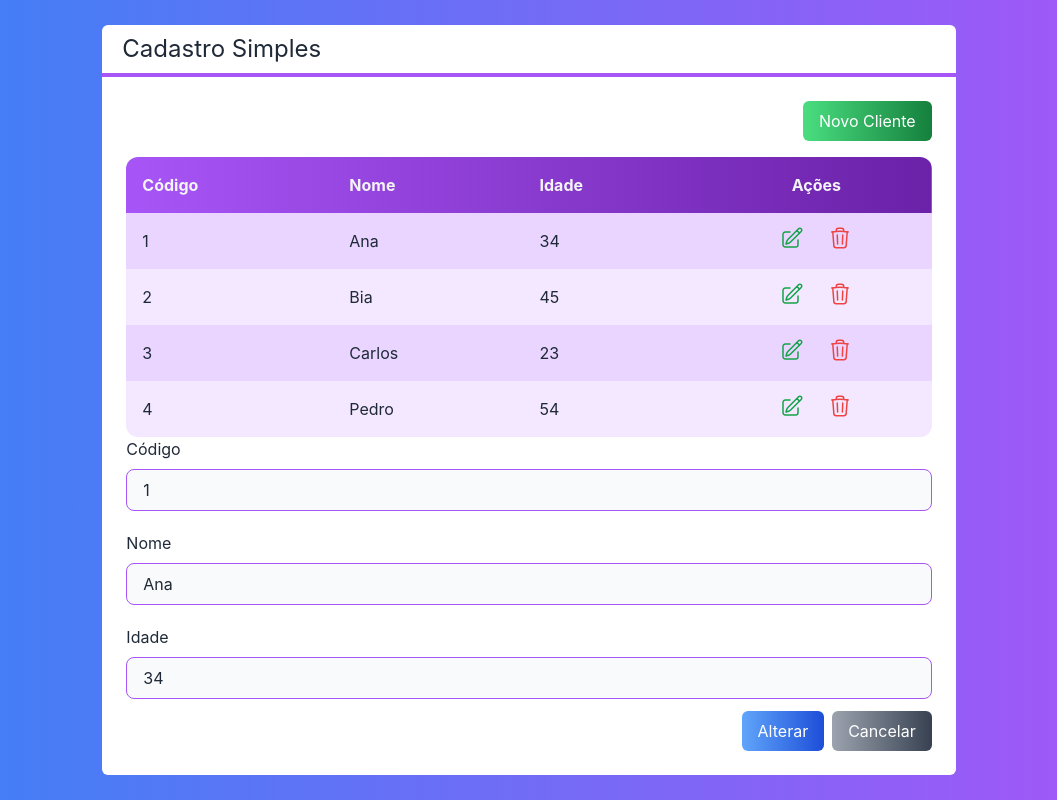
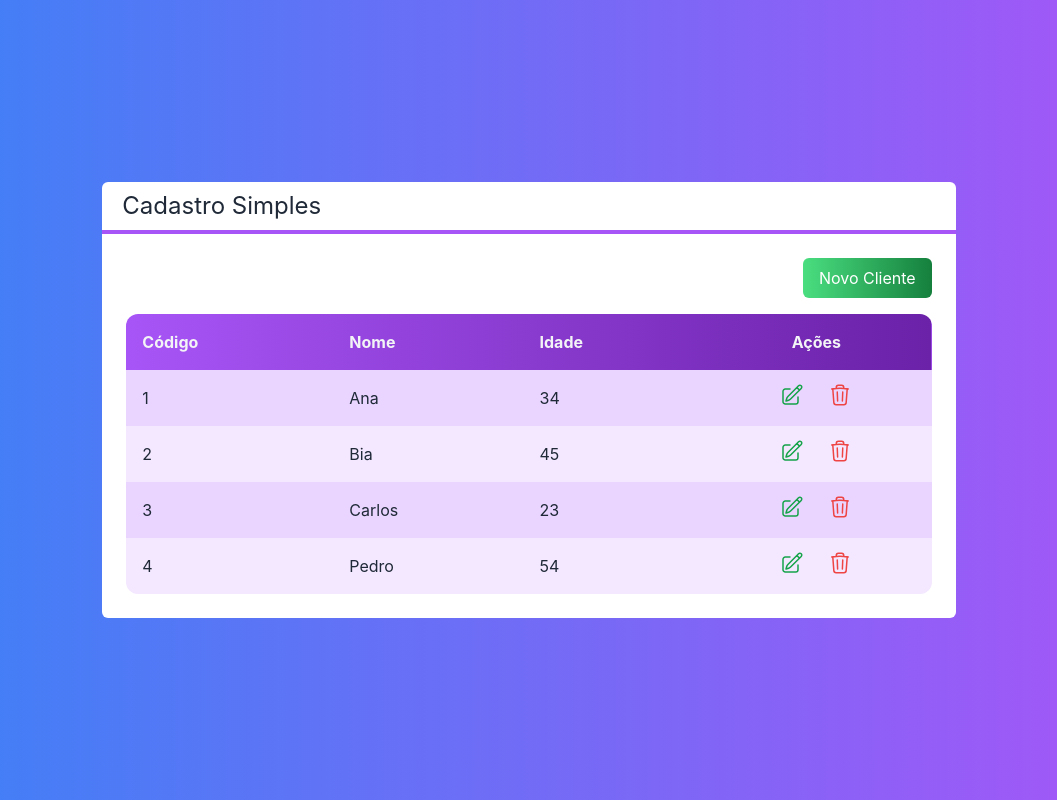
Before and after one commit to Gattekaa/curso-react-projeto-next-crud, a Next.js app: page / in a window 1280 px wide. Shown: the whole page, without its empty margins (111-1168 px from the left). Built offline with nearby package versions, Linux system fonts and the light colour scheme.

Commit message:
FInished buttons and Formulario component

```diff
--- a/src/components/Botao.tsx
+++ b/src/components/Botao.tsx
@@ -2,12 +2,13 @@ interface BotaoProps {
     cor?: 'green' | 'blue' | 'gray'
     className?: string
     children: any
+    onClick?: () => void
 }
 
 export default function Botao(props: BotaoProps) {
     const cor = props.cor ?? 'gray'
     return (
-        <button className={`
+        <button onClick={props.onClick} className={`
             bg-gradient-to-r from-${cor}-400 to-${cor}-700
             text-white px-4 py-2 rounded-md
             ${props.className}
--- a/src/components/Formulario.tsx
+++ b/src/components/Formulario.tsx
@@ -5,6 +5,8 @@ import Entrada from "./Entrada";
 
 interface FormularioProps {
     cliente: Cliente
+    clienteMudou?: (cliente: Cliente)=> void
+    cancelado?: () => void
 
 }
 
@@ -33,10 +35,10 @@ export default function Formulario(props: FormularioProps) {
             <Entrada texto="Idade" tipo="number" valor={idade} valorMudou={setIdade} />
 
             <div className="flex justify-end mt-3">
-                <Botao cor="blue" className="mr-2">
+                <Botao cor="blue" className="mr-2" onClick={()=> props.clienteMudou?.(new Cliente(nome, +idade, id))}>
                     {id ? 'Alterar' : 'Salvar'}
                 </Botao>
-                <Botao>
+                <Botao  onClick={props.cancelado}>
                     Cancelar
                 </Botao>
             </div>
--- a/src/pages/index.tsx
+++ b/src/pages/index.tsx
@@ -1,3 +1,4 @@
+import { useState } from 'react';
 import Cliente from '../../core/Cliente';
 import Botao from '../components/Botao';
 import Formulario from '../components/Formulario';
@@ -5,6 +6,9 @@ import Layout from '../components/Layout';
 import Tabela from '../components/Tabela';
 
 export default function Home() {
+
+  const [cliente, setCliente] = useState<Cliente>(Cliente.vazio())
+  const [visivel, setVisivel] = useState<'tabela' | 'form'>("tabela")
 
   const clientes = [
     new Cliente("Ana", 34, "1"),
@@ -14,12 +18,25 @@ export default function Home() {
   ]
 
   function clienteSelecionado(cliente: Cliente) {
-    console.log(cliente.nome)
+    setCliente(cliente)
+    setVisivel('form')
   }
 
   function clienteExcluido(cliente: Cliente) {
     console.log(`Excluir ${cliente.nome}`)
   }
+
+  function novoCliente() {
+    setCliente(Cliente.vazio())
+    setVisivel('form')
+  }
+
+  function salvarCliente(cliente: Cliente) {
+    console.log(cliente)
+    setVisivel('tabela')
+  }
+
+
 
   return (
     <div className={`
@@ -28,11 +45,18 @@ export default function Home() {
     text-white
   `}>
       <Layout titulo="Cadastro Simples">
-        <div className='flex justify-end'>
-          <Botao cor="green" className='mb-4'>Novo Cliente</Botao>
-        </div>
-        <Tabela clientes={clientes} clienteSelecionado={clienteSelecionado} clienteExcluido={clienteExcluido}></Tabela>
-      <Formulario cliente={clientes[0]}></Formulario>
+        {visivel === 'tabela' ? (
+          <>
+            <div className='flex justify-end'>
+              <Botao cor="green" className='mb-4' onClick={novoCliente}>Novo Cliente</Botao>
+            </div>
+            <Tabela clientes={clientes} clienteSelecionado={clienteSelecionado} clienteExcluido={clienteExcluido}></Tabela>
+          </>
+        ) : (
+          <Formulario  cliente={cliente} clienteMudou={salvarCliente} cancelado={() => setVisivel('tabela')} />
+
+        )}
+
       </Layout>
     </div>
   )
```
